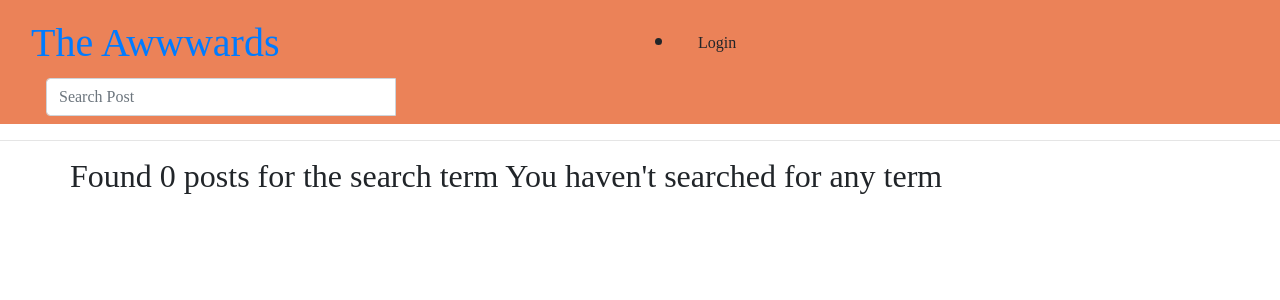
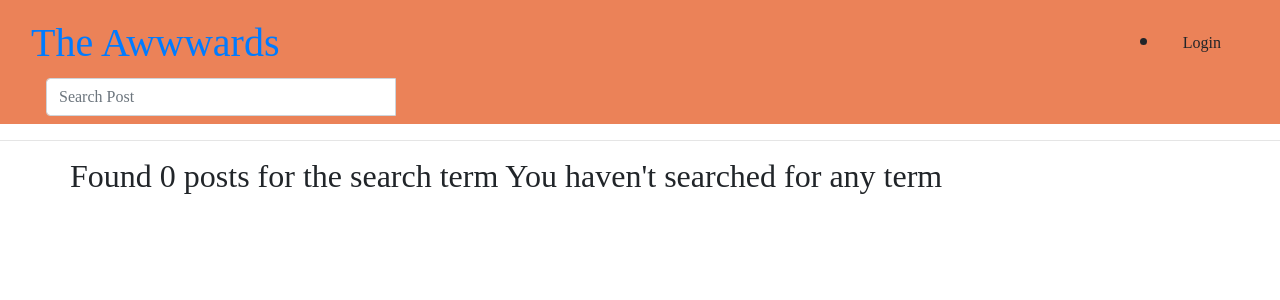
Before and after one commit to Ianadika44/An-Awwwards, a Django app: page /search/ in a window 1280 px wide. Shown: the top 300 px of the page. Run offline with Django 3.2, Linux system fonts and the light colour scheme; some libraries are stand-ins or nearby versions; some web fonts are replaced.

Commit message:
made changes in the registration folder

```diff
--- a/award/templates/all-awards/base.html
+++ b/award/templates/all-awards/base.html
@@ -31,10 +31,9 @@
 
     <hr>
     {% block content %}
-
+    <div class="header">
     <h1 style="text-align: center;font-family:'Butcherman';font-size: 52px ;">The Awwwards </h1>
-
-
+  </div>
     {%endblock%}
 
 
--- a/award/templates/all-awards/main.html
+++ b/award/templates/all-awards/main.html
@@ -20,9 +20,7 @@
     </div>
 
     {% empty %}
-    <div class="row">
-      <h2 class="text-center">There No News Items</h2>
-    </div>
+
     {% endfor %}
 
   </div>
--- a/award/templates/navbar.html
+++ b/award/templates/navbar.html
@@ -15,12 +15,12 @@
         <a class="navbar-brand" href="{% url 'awards' %}" style="font-size: 40px; text-align: center;">The Awwwards</a>
       </div>
 
-      <div class="col-sm-6 col-md-6">
+      <div class="col-sm-6 col-md-6" style="text-align: right;">
         {% if user.is_authenticated %}
-        <ul>
-          <li class="dropdown">
+        <ul style="text-align: right;">
+          <li class="dropdown" style="text-align: right;">
             <a href="#" class="dropdown-toggle btn btn-default" data-toggle="dropdown" role="button"
-              aria-expanded="false">Account
+              aria-expanded="false" style="text-align: right;">Account
               <span class="caret"></span>
             </a>
             <ul class="dropdown-menu" role="menu">
@@ -46,14 +46,15 @@
         {% endif %}
       </div>
        <!-- Adding a search form  -->
-       <div class="col-sm-4 col-md-4">
+       <div class="col-sm-4 col-md-4" style="text-align: right;">
 
-        <form class="navbar-form" role="search" action="{% url 'search_results' %}">
+        <form class="navbar-form" role="search" action="{% url 'search_results' %}" style="text-align: right;">
 
           <div class="input-group">
             <input type="text" class="form-control" placeholder="Search Post" name="post">
             <div class="input-group-btn">
-              <button class="btn btn-default" type="submit"><i class="glyphicon glyphicon-search"></i></button>
+              <button type="submit" class="btn btn-default" type="submit"><i class="glyphicon glyphicon-search"></i></button>
+
             </div>
           </div>
 
--- a/award/urls.py
+++ b/award/urls.py
@@ -11,6 +11,7 @@ urlpatterns=[
     url(r'^search/', views.search_results, name='search_results'),
     url(r'^post/(\d+)',views.post,name ='post'),
     url(r'^new/post$', views.new_post, name='new-post')
+
 ]
 if settings.DEBUG:
     urlpatterns+= static(settings.MEDIA_URL, document_root = settings.MEDIA_ROOT)
--- a/award/views.py
+++ b/award/views.py
@@ -38,6 +38,7 @@ def profile_info(request):
     profile_user = Profile.objects.filter(user=current_user).first()
     projects = request.user.post.all()
 
+
     return render(request, 'all-awards/profile.html', {"projects": projects, "profile": profile_info, "current_user": current_user})
 
 
@@ -62,6 +63,8 @@ def search_results(request):
     else:
         message = "You haven't searched for any term"
         return render(request, 'all-awards/search.html', {"message": message})
+
+
 @login_required(login_url='/accounts/login/')
 def new_post(request):
     current_user = request.user
@@ -70,7 +73,7 @@ def new_post(request):
         if form.is_valid():
             post = form.save(commit=False)
             post.User = current_user
-            Post.save()
+            post.save
         return redirect('awards')
 
     else:
--- a/static/css/baseaward.css
+++ b/static/css/baseaward.css
@@ -1,4 +1,5 @@
-h1
+.header
 {
   color: green;
+  background-image: url('https://bit.ly/374TEaQ');
 }
```
Also changed, not shown: award/migrations/0007_auto_20200607_0002.py (added), db.sqlite3, media/posts/Screenshot_from_2020-03-16_22-50-04_AtDuLQC.png (added), 1 other file.
